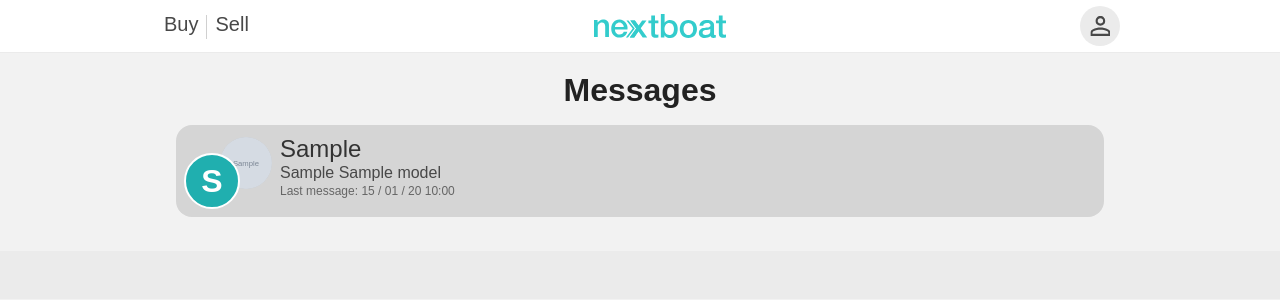
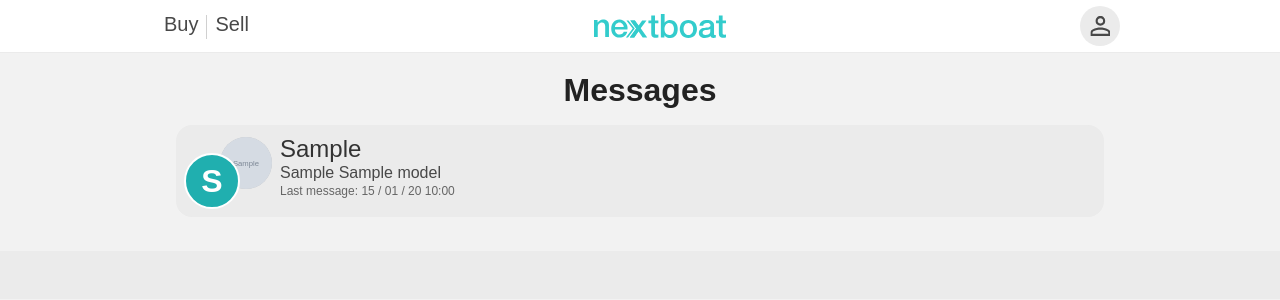
Before and after one commit to ancfoster/Next-Boat, a Django app: template conversations/templates/conversations/conversations.html in a window 1280 px wide, with the pointer over the restyled element. Shown: the top 300 px of the page. Run offline with Django 4.2, Linux system fonts and the light colour scheme; the template is opened without the code that fills it: most values are stand-ins (such as "Sample title", 1, 10 or a date in 2020); grey boxes marked "Sample" are stand-in pictures; some web fonts are replaced.

Commit message:
Update conversation div style in conversation.css

```diff
--- a/static/css/conversation.css
+++ b/static/css/conversation.css
@@ -13,7 +13,7 @@
     box-sizing: border-box;
 }
 .conversation-cont:hover {
-    background-color: var(--form-field-bg-hover);
+    background-color: var(--light-mid-bg-grey);
 }
 .conversation-bubbles {
     position: relative;
```
